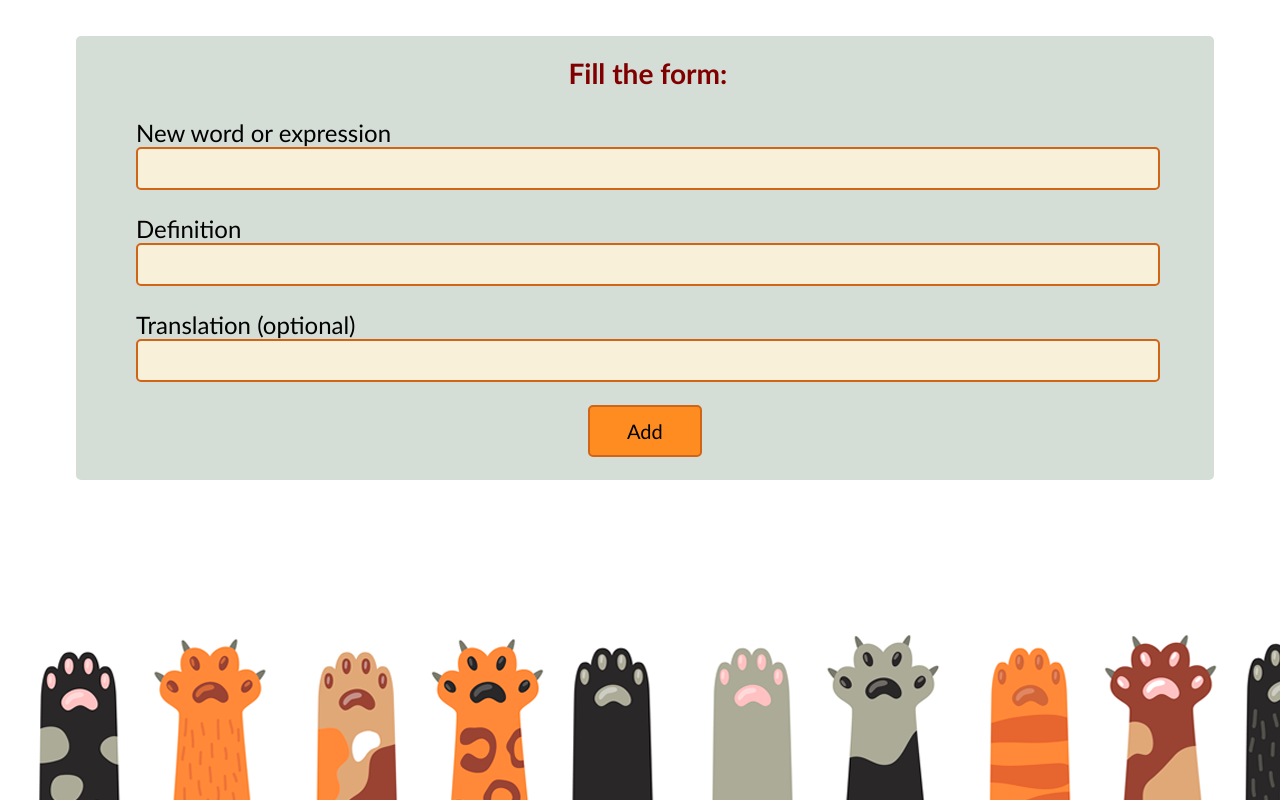
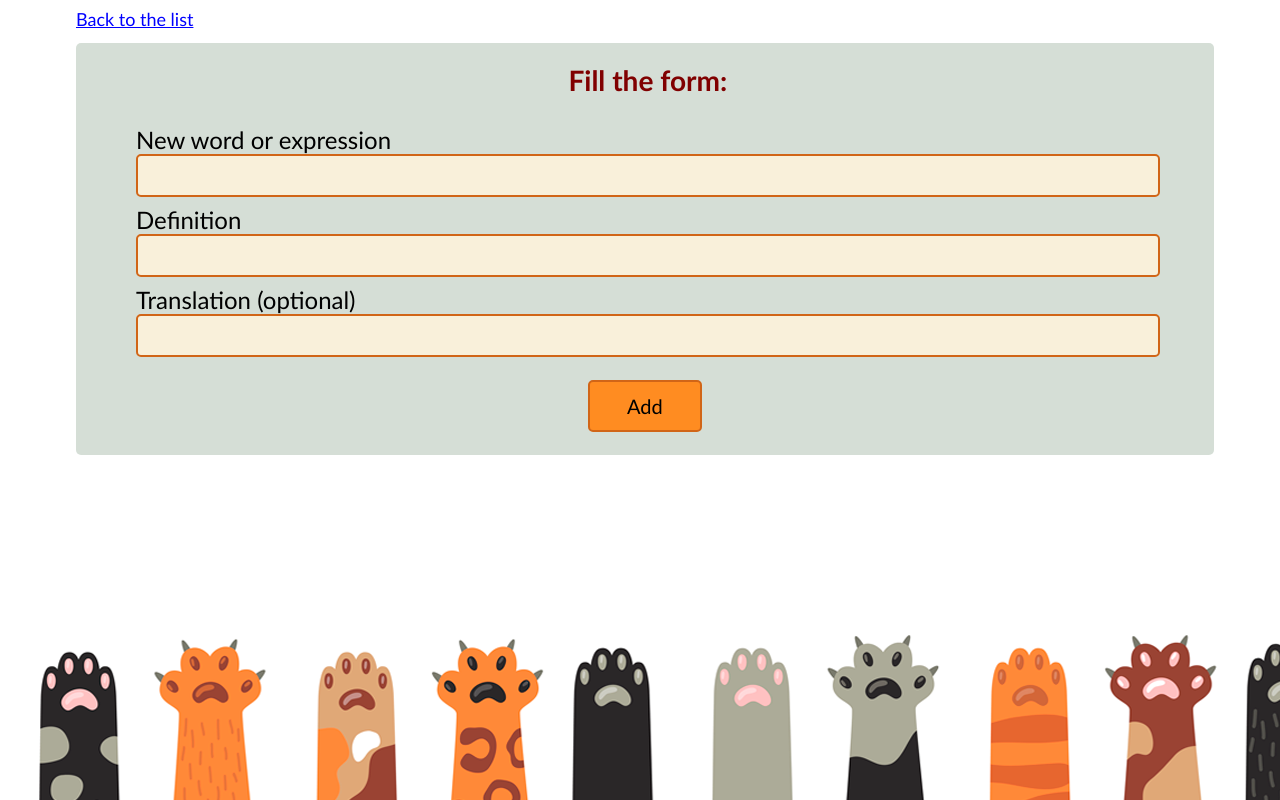
Before and after one commit to diana-hub/vocabulary, a Flask app: page /add_words/ in a window 1280 px wide. Run offline with Flask 2, Linux system fonts and the light colour scheme.

Commit message:
добавила ссылку с возвратом на предыдущую страницу, внесла стилистичекие правки

```diff
--- a/static/add_words.css
+++ b/static/add_words.css
@@ -1,3 +1,16 @@
+a {
+    font-family: "Gill Sans", sans-serif;
+    font-size: 18px;
+    width: 100%;
+    height: 100%;
+    display: flex;
+    color: blue;  /*#7BA7AB;*/
+    margin-top: 0;
+    margin-bottom: 2%;
+    margin-left: 8px;
+}
+
+
 h3 {
     font-family: "Gill Sans", sans-serif;
     width: 95%;
@@ -24,8 +37,8 @@ h3 {
 .add_form {
     width: 90%;
     background: #d5ded6;
+    margin-top: -15px;
     margin-left: 68px;
-    margin-top: 36px;
     box-sizing: border-box;
     border-radius: 5px;
 }
@@ -35,13 +48,13 @@ div {
     font-family: "Gill Sans", sans-serif;
     text-align: left;
     margin-left: 60px;
-    margin-top: 24px
+    margin-top: 8px
 }
 
 .add_form input{
     width: 90%;
     align-items: center;
-    padding: 12px 20px;
+    padding: 12px;
     box-sizing: border-box;
     border: 2px solid #d16517;
     border-radius: 5px;
@@ -57,5 +70,4 @@ div {
     margin-top: 2%;
     margin-bottom: 2%;
     background: #ff8c21;
-
 }
--- a/static/styles.css
+++ b/static/styles.css
@@ -14,6 +14,11 @@ html, body {
     align-items: center;
     color: #800000;
     background-color: white;
+}
+
+a {
+   color: blue;
+   font-size: 18px;
 }
 
 .flex {
--- a/templates/add_words.html
+++ b/templates/add_words.html
@@ -7,6 +7,11 @@
 
 
 </head>
+<div class="flex flex-center">
+    <a href="/word_list/">Back to the list</a>
+</div>
+
+
 <body>
 <form class="add_form" name="feedback" method="POST" action="/add_words/">
     <div class="form_caption"><h3>Fill the form:</h3></div>
@@ -18,6 +23,7 @@
     <input type="text" name="translation">
     <input type="submit" name="submit_btn" value="Add">
 </form>
+
 
 <div class="fixed-footer">
     <div class="container">
--- a/templates/word_list.html
+++ b/templates/word_list.html
@@ -28,6 +28,7 @@
         {% endif %}
     </div>
 
+
      <table>
          <tbody>
              <tr>
```
Also changed, not shown: static/word_list/styles.css (+11 -3 lines), myproject.db, 1 other file.
